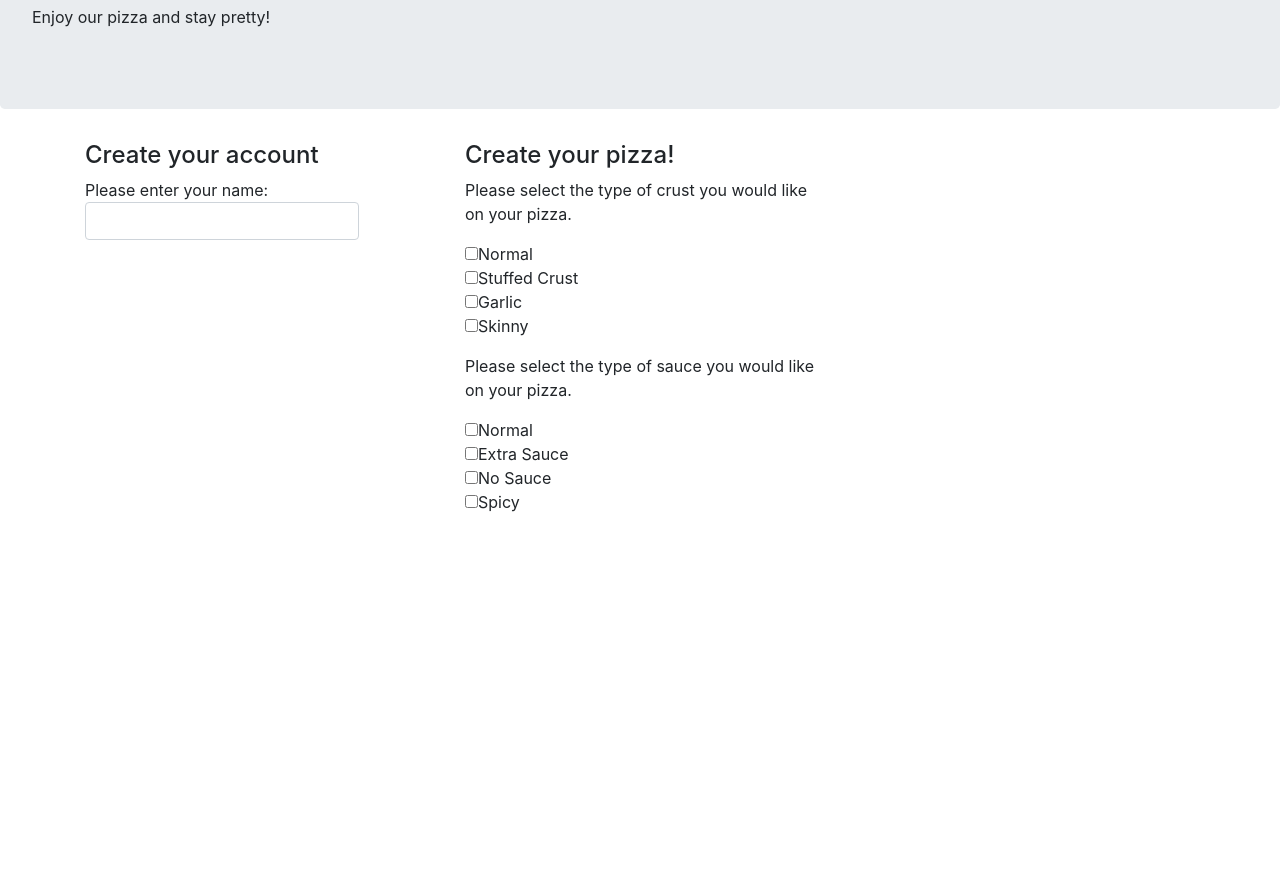
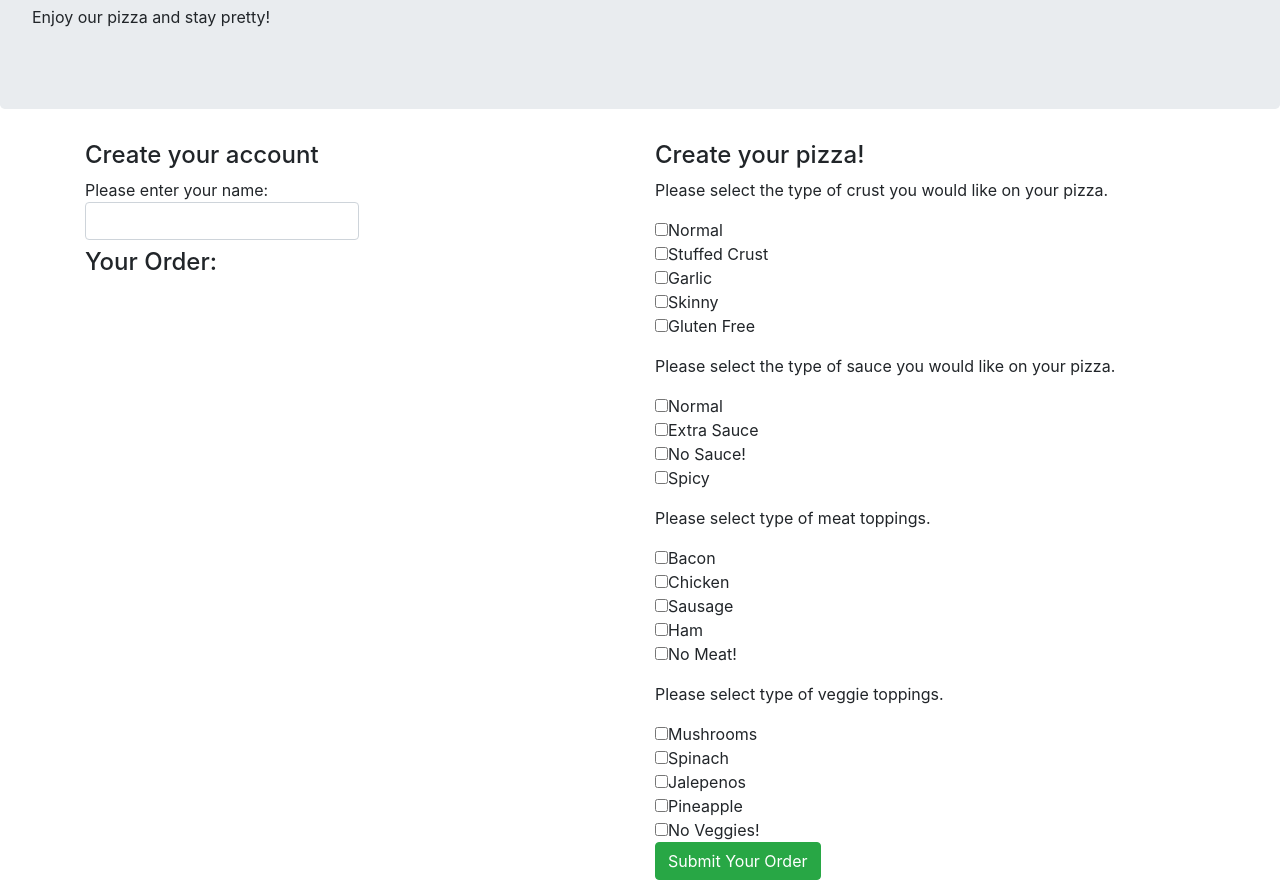
Before and after one commit to diegosalazar343/Pizza, a plain HTML site: page index.html in a window 1280 px wide. Shown: the part 115-995 px from the top of the page. Before the commit the page ends 800 px from the top, so only its background shows below. Drawn offline with Linux system fonts and the light colour scheme.

Commit message:
create checkboxes for toppings

```diff
--- a/css/styles.css
+++ b/css/styles.css
@@ -0,0 +1,3 @@
+#order {
+  display: none;
+}
--- a/index.html
+++ b/index.html
@@ -14,15 +14,17 @@
     </div>
     <div class="container">
       <div class="row">
-        <div class="col-md-4">
+        <div class="col-md-6">
           <h4>Create your account</h4>
           <form class="account">
             <label for="name">Please enter your name:
               <input id="name" class="form-control" type="text" name="name" placeholde="Add name here">
             </label>
+            <h4>Your Order:<span class="order"> </span></h4>
+            <span class="order"></span>
           </form>
         </div>
-        <div class="col-md-4">
+        <div class="col-md-6">
           <h4>Create your pizza!</h4>
           <form id="pizza">
             <div class="form-group">
@@ -31,14 +33,32 @@
               <input type="checkbox" name="crust" value="stuffed-crust">Stuffed Crust<br>
               <input type="checkbox" name="crust" value="garlic">Garlic<br>
               <input type="checkbox" name="crust" value="skinny">Skinny<br>
+              <input type="checkbox" name="crust" value="gluten-free">Gluten Free<br>
             </div>
             <div class="form-group">
               <p>Please select the type of sauce you would like on your pizza.</p>
               <input type="checkbox" name="sauce" value="normal">Normal<br>
               <input type="checkbox" name="sauce" value="extra">Extra Sauce<br>
-              <input type="checkbox" name="sauce" value="none">No Sauce<br>
+              <input type="checkbox" name="sauce" value="none">No Sauce!<br>
               <input type="checkbox" name="sauce" value="spicy">Spicy<br>
             </div>
+            <div class="form-group">
+              <p>Please select type of meat toppings.</p>
+              <input type="checkbox" name="meat" value="bacon">Bacon<br>
+              <input type="checkbox" name="meat" value="chicken">Chicken<br>
+              <input type="checkbox" name="meat" value="sausage">Sausage<br>
+              <input type="checkbox" name="meat" value="ham">Ham<br>
+              <input type="checkbox" name="meat" value="none">No Meat!<br>
+            </div>
+            <div class="form group">
+              <p>Please select type of veggie toppings.</p>
+              <input type="checkbox" name="veggies" value="mushrooms">Mushrooms<br>
+              <input type="checkbox" name="veggies" value="spinach">Spinach<br>
+              <input type="checkbox" name="veggies" value="jalepenos">Jalepenos<br>
+              <input type="checkbox" name="veggies" value="pineapple">Pineapple<br>
+              <input type="checkbox" name="veggies" value="none">No Veggies!<br>
+            </div>
+            <button type="submit" class="btn btn-success" id="pizzaSubmit">Submit Your Order</button>
           </form>
         </div>
       </div>
```
